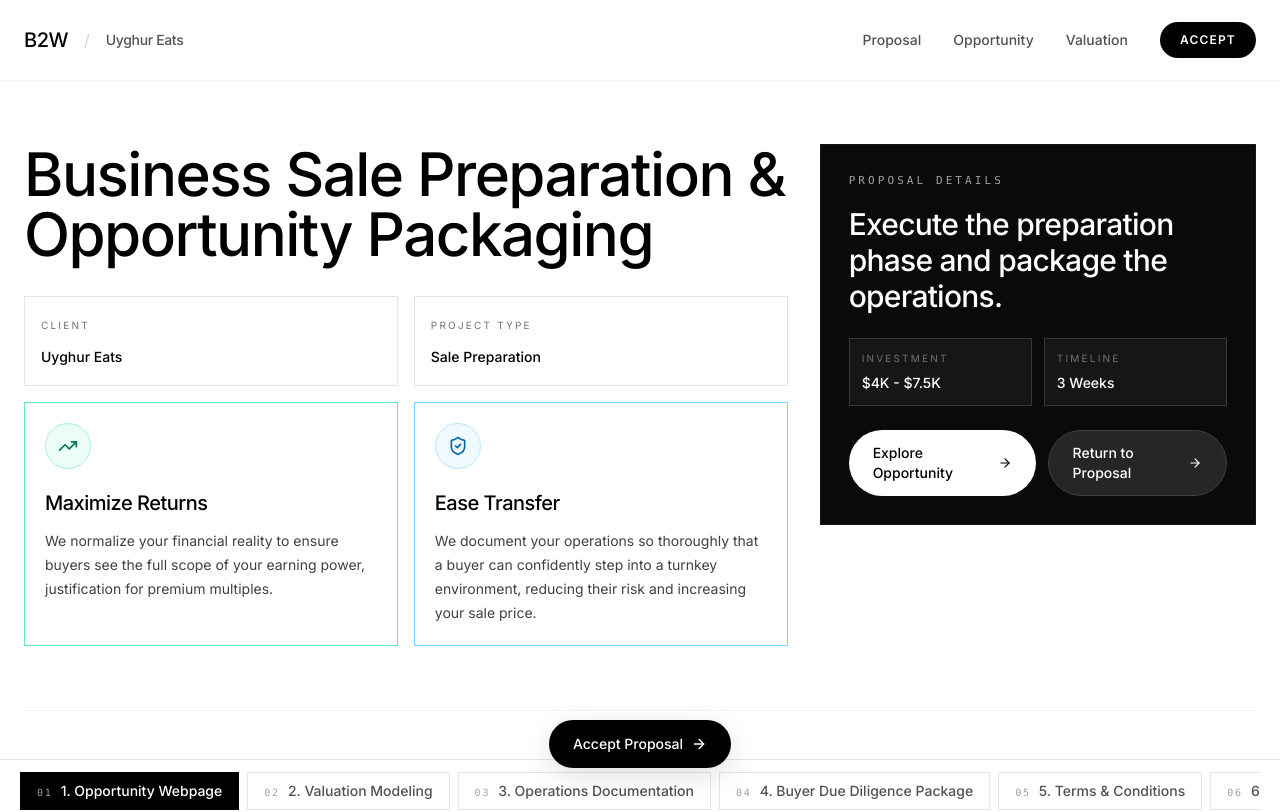
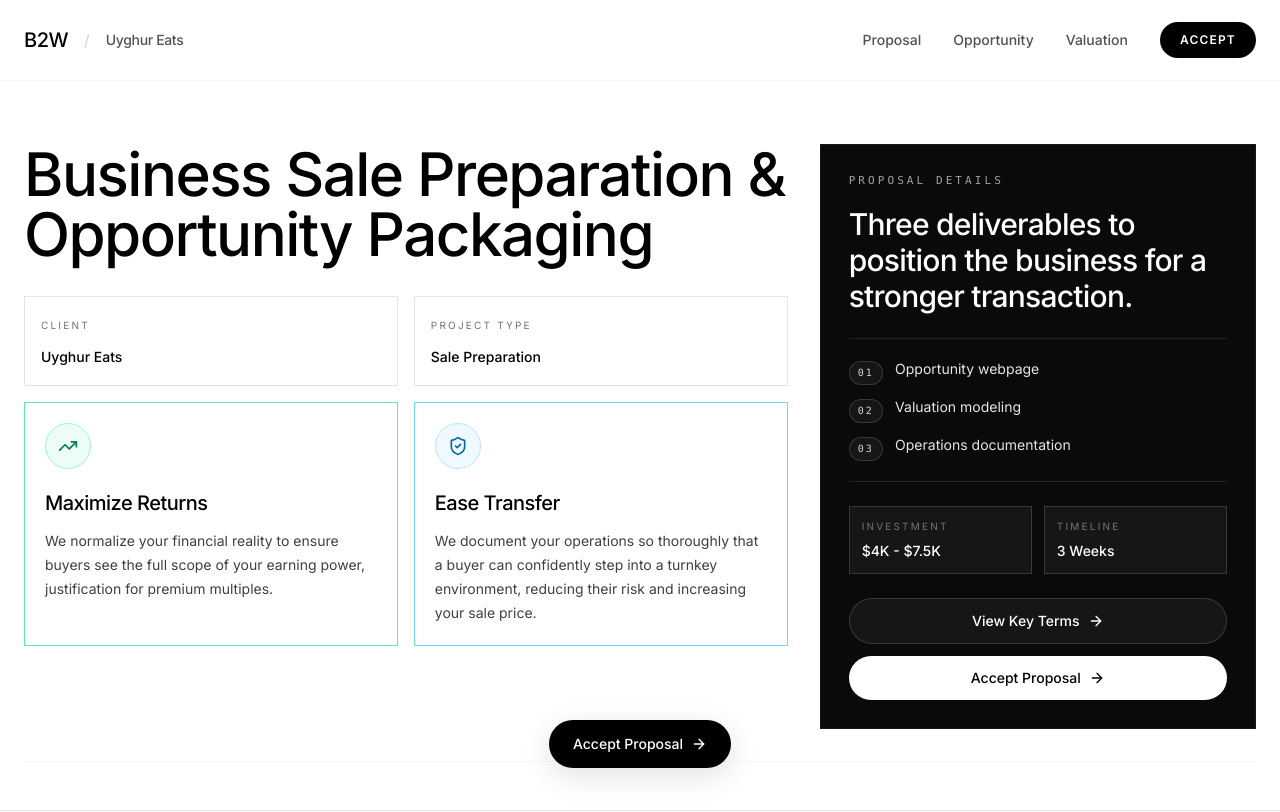
Before and after one commit to aliahm08/B2W, a React (Vite) app: page /client/uyghur-eats in a window 1280 px wide. Shown: the top 812 px of the page. Built offline with nearby package versions, Linux system fonts and the light colour scheme.

Commit message:
Update proposal details with deliverables and accept CTA

```diff
--- a/src/pages/client/UyghurEatsClientPortal.tsx
+++ b/src/pages/client/UyghurEatsClientPortal.tsx
@@ -342,8 +342,23 @@ export default function UyghurEatsClientPortal() {
                                 Proposal details
                             </p>
                             <h2 className="mb-6 text-2xl font-medium tracking-tight md:text-3xl">
-                                Execute the preparation phase and package the operations.
+                                Three deliverables to position the business for a stronger transaction.
                             </h2>
+
+                            <div className="mb-6 space-y-3 border-y border-white/10 py-5">
+                                {[
+                                    'Opportunity webpage',
+                                    'Valuation modeling',
+                                    'Operations documentation',
+                                ].map((item, index) => (
+                                    <div key={item} className="flex items-start gap-3">
+                                        <span className="mt-0.5 inline-flex h-6 min-w-6 items-center justify-center rounded-full border border-white/15 bg-white/5 px-2 text-[10px] font-mono uppercase tracking-[0.22em] text-neutral-300">
+                                            {String(index + 1).padStart(2, '0')}
+                                        </span>
+                                        <p className="text-sm text-neutral-200">{item}</p>
+                                    </div>
+                                ))}
+                            </div>
 
                             <div className="grid grid-cols-2 gap-3 mb-6 text-sm">
                                 <div className="border border-white/15 bg-white/5 p-3">
@@ -356,21 +371,22 @@ export default function UyghurEatsClientPortal() {
                                 </div>
                             </div>
 
-                            <div className="flex flex-col sm:flex-row gap-3">
+                            <div className="flex flex-col gap-3">
                                 <Link
-                                    to="/client/uyghur-eats/opportunity"
-                                    className="inline-flex items-center justify-center gap-2 px-6 py-3 bg-white text-black rounded-full text-sm font-medium hover:bg-neutral-200 transition-colors group"
+                                    to="/client/uyghur-eats/terms"
+                                    className="inline-flex items-center justify-center gap-2 rounded-full border border-white/15 bg-white/5 px-6 py-3 text-sm font-medium text-white transition-colors hover:bg-white/10 group"
                                 >
-                                    Explore Opportunity
+                                    View Key Terms
                                     <ArrowRight className="w-4 h-4 group-hover:translate-x-1 transition-transform" />
                                 </Link>
-                                <Link
-                                    to="/client/uyghur-eats"
-                                    className="inline-flex items-center justify-center gap-2 px-6 py-3 bg-neutral-800 text-white border border-neutral-700 rounded-full text-sm font-medium hover:bg-neutral-700 transition-colors group"
+                                <button
+                                    type="button"
+                                    onClick={openOfferModal}
+                                    className="inline-flex items-center justify-center gap-2 rounded-full bg-white px-6 py-3 text-sm font-medium text-black transition-colors hover:bg-neutral-200 group"
                                 >
-                                    Return to Proposal
+                                    Accept Proposal
                                     <ArrowRight className="w-4 h-4 group-hover:translate-x-1 transition-transform" />
-                                </Link>
+                                </button>
                             </div>
                         </aside>
                     </div>
```
